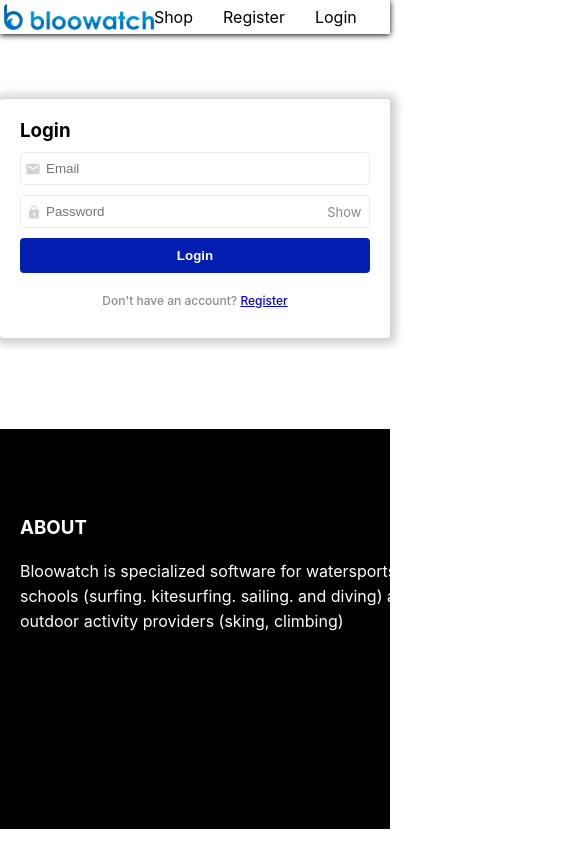
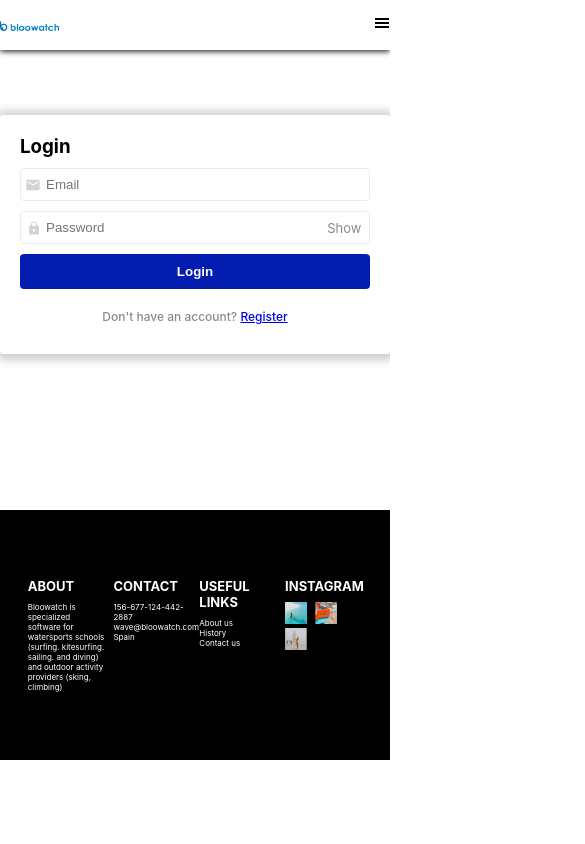
Before and after one commit to raza-1234/bloowatch-ui, a React (Create React App) app: page / in a window 390 px wide. Shown: the top 844 px of the page, 585 px wide, since content can reach past the window. Built offline with nearby package versions, Linux system fonts and the light colour scheme.

Commit message:
create responsive header and footer design

```diff
--- a/src/components/shared/Footer.tsx
+++ b/src/components/shared/Footer.tsx
@@ -6,30 +6,30 @@
 
 const Footer = () => {
   return (
-    <footer className='sec-footer bloowatch-footer'>
-      <div className='footer-wrapper bloowatch-footer__wrapper container'>
-        <div className='footer-col-1 bloowatch-footer__col-1'>
+    <footer className='bloowatch-footer'>
+      <div className='bloowatch-footer__wrapper'>
+        <div className='bloowatch-footer__col'>
           <h3>About</h3>
-          <p>Bloowatch is specialized software for watersports <br/>
-          schools (surfing. kitesurfing. sailing. and diving) and <br/>
+          <p>Bloowatch is specialized software for watersports
+          schools (surfing. kitesurfing. sailing. and diving) and
           outdoor activity providers (sking, climbing)
           </p>
         </div>
-        <div>
+        <div className='bloowatch-footer__col'>
           <h3>Contact</h3>
           <p>156-677-124-442-2887<br/>
           wave@bloowatch.com<br/>
           Spain
           </p>
         </div>
-        <div>
+        <div className='bloowatch-footer__col'>
           <h3>Useful Links</h3>
           <p>About us <br/>
           History<br/>
           Contact us
           </p>
         </div>
-        <div>
+        <div className='bloowatch-footer__col'>
           <h3>Instagram</h3>
           <div className='insta_images bloowatch-footer__insta-images'>
             <img src={instaPic1} alt='insta-pic1'/>
--- a/src/components/shared/Header.tsx
+++ b/src/components/shared/Header.tsx
@@ -1,4 +1,4 @@
-import React, { useState, useContext, useEffect } from 'react'
+import React, { useState } from 'react'
 import logo from "../../assets/logo.png"
 import { Link } from 'react-router-dom'
 import "../../css/Header.css"
@@ -8,6 +8,7 @@
 import { Icon } from '@iconify/react';
 import { CartList } from '../../types/types'
 import { FaAngleDown } from "react-icons/fa6";
+import { GiHamburgerMenu } from "react-icons/gi";
 
 type ParentProp = {
   cartList: CartList[]
@@ -16,6 +17,7 @@
 const Header = ({cartList}: ParentProp) => {
   const { auth, setAuth }:any = useAuth();
   const [showDropDown, setShowDropDown] = useState(false);
+  const [mobileMenu, setMobileMenu] = useState(false);
 
   const LogOut = (): void => {
     logOut();
@@ -26,17 +28,19 @@
   return (
     <header className='bloowatch-header__wrapper'>
       <div className='bloowatch-header__content'>
-        <img src={logo} alt='logo'/>
+        <div className='bloowatch-header__logo'>
+          <img src={logo} alt='logo'/>
+        </div>
         <div className='bloowatch-header__nav-list'>
           <li>
-            <Link className = "bloowatch-header__nav-list-item" to = "/shop">Shop</Link>
+            <Link className = "bloowatch-header__nav-list-item" to = "/shop">Home</Link>
           </li>
           { auth?.userEmail ?
             <React.Fragment>
               <li className='bloowatch-header__cart-item'>
                 <Link className = "bloowatch-header__nav-list-item" to = "/cart">
                   <Badge showZero count = {cartList.length}>
-                    <Avatar style={{backgroundColor: 'transparent', border: "1px solid black" }} shape="square" size={35}>
+                    <Avatar style={{backgroundColor: 'transparent', border: "1px solid black" }} shape="square" size={30}>
                       <h4>
                         <Icon icon="ant-design:shopping-cart-outlined" />
                         Cart
@@ -74,6 +78,53 @@
             </React.Fragment>
           }
         </div>
+        {
+          mobileMenu &&
+          <div className='bloowatch-header__mobile-menu'>
+            <li>
+              <Link className = "bloowatch-header__nav-list-item" to = "/shop">Home</Link>
+            </li>
+            { auth?.userEmail ?
+              <React.Fragment>
+                <li className='bloowatch-header__cart-item'>
+                  <Link className = "bloowatch-header__nav-list-item" to = "/cart">
+                    Cart
+                  </Link>
+                </li>
+                <li className='bloowatch-header__dropdown'>
+                  <div className='bloowatch-header__dropdown-name'  onClick={() => setShowDropDown(!showDropDown)}>
+                    {auth?.userName}
+                    <FaAngleDown />
+                  </div>
+                  {
+                    showDropDown &&
+                    <div className="bloowatch-header__dropdown-content">
+                      <Link to = "/edit-user" onClick={() => setShowDropDown(!showDropDown)}>Edit Profile</Link>
+                      <Link to = "/" onClick={LogOut}>Log Out</Link>
+                    </div>
+                  }
+                </li>
+                {
+                  showDropDown &&
+                  <div onClick={() => setShowDropDown(!showDropDown)} className='bloowatch-screen__wrapper'/>
+                }
+              </React.Fragment>
+              :
+              <React.Fragment>
+                <li>
+                  <Link className = "bloowatch-header__nav-list-item" to = "/register">Register</Link>
+                </li>
+                <li>
+                  <Link className = "bloowatch-header__nav-list-item" to = "/">Login</Link>
+                </li>
+              </React.Fragment>
+            }
+          </div>
+        }
+
+        <div className='bloowatch-header__mobile-view'>
+          <GiHamburgerMenu onClick={() => setMobileMenu(!mobileMenu)}/>
+        </div>
       </div>
     </header>
   )
--- a/src/css/Footer.css
+++ b/src/css/Footer.css
@@ -8,11 +8,10 @@
 }
 
 .bloowatch-footer__wrapper {
-  text-align: left;
-  padding: 20px;
   display: grid;
   grid-template-columns: repeat(4, 1fr);
-  gap: 25px;
+  text-align: left;
+  max-width: 88%;
 }
 
 .bloowatch-footer__wrapper p{
@@ -24,12 +23,11 @@
   margin-bottom: 20px;
 }
 
-.bloowatch-footer__col-1 {
-  min-width: 400px;
-  width: 100%;
+.bloowatch-footer__col {
+  padding: 5%;
 }
 
-.bloowatch-footer__col-1 p{
+.bloowatch-footer__col p{
   line-height: 25px;
 }
 
@@ -37,3 +35,60 @@
   padding-right: 10px;
   width: 50px;
 }
+
+.bloowatch_col {
+  border: 1px solid white;
+}
+
+@media only screen and (max-width: 768px) {
+
+  .bloowatch-footer {
+    min-height: 300px;
+  }
+
+  .bloowatch-footer__wrapper p{
+    font-size: 12px;
+    line-height: 15px;
+  }
+
+  .bloowatch-footer__wrapper h3 {
+    font-size: 15px;
+    margin-bottom: 10px;
+  }
+
+  .bloowatch-footer__insta-images img {
+    padding-right: 10px;
+    width: 40px;
+  }
+}
+
+@media only screen and (max-width: 600px) {
+
+  .bloowatch-footer {
+    min-height: 250px;
+  }
+
+  .bloowatch-footer__wrapper p{
+    font-size: 8px;
+    line-height: 10px;
+  }
+
+  .bloowatch-footer__wrapper h3 {
+    font-size: 13px;
+    margin-bottom: 8px;
+  }
+
+  .bloowatch-footer__insta-images img {
+    padding-right: 8px;
+    width: 30px;
+  }
+}
+
+@media only screen and (max-width: 375px) {
+  .bloowatch-footer__wrapper {
+    display: grid;
+    grid-template-columns: repeat(2, 1fr);
+    text-align: left;
+    max-width: 88%;
+  }
+}
--- a/src/css/Header.css
+++ b/src/css/Header.css
@@ -1,30 +1,32 @@
 .bloowatch-header__wrapper {
   width: 100%;
-  margin: 0 auto;
-  padding-top: 0.1%;
-  padding-bottom: 0.1%;
+  padding: 15px;
   box-shadow: 0px 1px 6px black;
 }
 
-.bloowatch-header__wrapper img {
-  width: 150px;
+.bloowatch-header__logo {
+  width: 15%;
+}
+
+.bloowatch-header__logo img {
+  width: 100%;
 }
 
 .bloowatch-header__content {
   display: flex;
   justify-content: space-between;
-  margin: 1%;
 }
 
 .bloowatch-header__nav-list {
   list-style-type: none;
   display: flex;
   justify-content: space-between;
+  gap: 30px;
   align-items: center;
+  padding: 0px 10px;
 }
 
 .bloowatch-header__nav-list-item {
-  margin-right: 30px;
   color: black;
   text-decoration: none;
 }
@@ -38,12 +40,8 @@
 }
 
 .bloowatch-header__dropdown-name {
-  box-shadow: 1px 1px 5px black;
   display: flex;
   align-items: center;
-  justify-content: space-between;
-  min-width: 130px;
-  padding: 0px 3px;
   cursor: pointer;
   font-weight: 500;
 }
@@ -55,7 +53,7 @@
   min-width: 160px;
   box-shadow: 0px 8px 16px 0px rgba(0,0,0,0.2);
   z-index: 2;
-  top: 105%;
+  top: 100%;
 }
 
 .bloowatch-header__dropdown-content a {
@@ -64,7 +62,6 @@
   text-decoration: none;
   display: block;
   text-align: left;
-  width: 100%;
 }
 
 .bloowatch-header__dropdown-content a:hover {
@@ -79,3 +76,60 @@
   top: 0;
   z-index: 1;
 }
+
+.bloowatch-header__mobile-view {
+  display: none;
+}
+
+.bloowatch-header__mobile-menu {
+  display: none;
+}
+
+@media only screen and (max-width: 475px) {
+  .bloowatch-header__wrapper {
+    padding: 15px 0px;
+  }
+  .bloowatch-header__nav-list {
+    display: none;
+  }
+  .bloowatch-header__mobile-view {
+    display: block;
+  }
+  .bloowatch-header__mobile-menu {
+    font-size: 10px;
+    background-color: white;
+    display: flex;
+    flex-direction: column;
+    align-items: flex-start;
+    position: absolute;
+    margin-top: 35px;
+    width: 100%;
+    list-style: none;
+    text-align: left;
+    z-index: 3;
+  }
+  .bloowatch-header__dropdown-content {
+    width: 100%;
+  }
+
+  .bloowatch-header__dropdown-name {
+    padding: 0px 12px;
+  }
+
+  .bloowatch-header__mobile-menu li{
+    width: 100%;
+    padding: 20px 0;
+    border-bottom: 2px solid rgb(250, 250, 250) ;
+  }
+
+  .bloowatch-header__mobile-menu li:hover{
+    background-color: grey;
+  }
+
+  .bloowatch-header__mobile-menu a{
+    display: block;
+    width: 100%;
+    padding-left: 16px;
+  }
+
+}
--- a/src/index.css
+++ b/src/index.css
@@ -23,7 +23,7 @@
 
 code {
   font-family: source-code-pro, Menlo, Monaco, Consolas, 'Courier New',
-    monospace;
+  monospace;
 }
 
 
@@ -35,7 +35,7 @@
 
 /* main section */
 .main-content {
-  min-height: 335px;
+  min-height: 400px;
 }
 
 /* login and register form styling */
```
